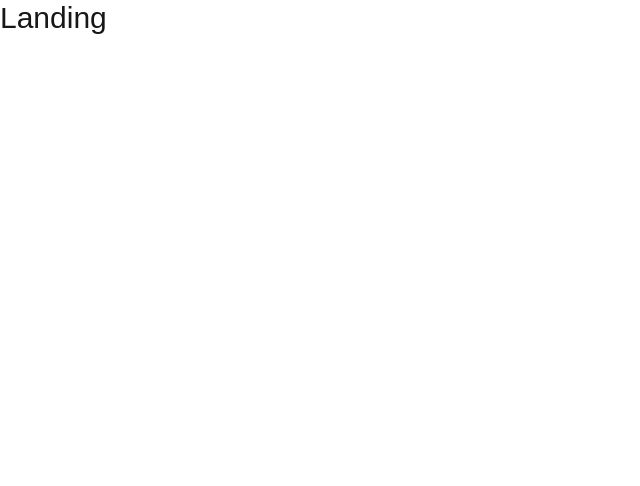
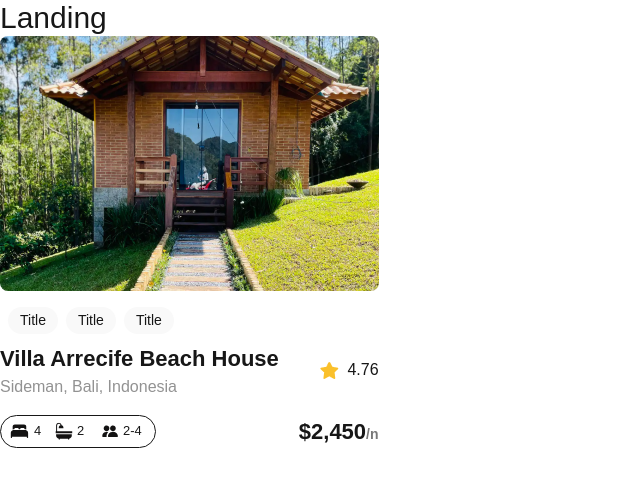
Before and after one commit to webmaster254/alx-project-0x00-setup, a Next.js app in the folder alx-project-0x00/: page /landing in a window 1280 px wide. Shown: the top 486 px of the page, without its empty margins (0-640 px from the left). Built offline with nearby package versions, Linux system fonts and the light colour scheme.

Commit message:
feat: add Card component to landing page and reorganize image assets

```diff
--- a/alx-project-0x00/components/Card.tsx
+++ b/alx-project-0x00/components/Card.tsx
@@ -1,6 +1,6 @@
 import Image from "next/image"
-import HOUSE_IMAGE from "@/public/assets/house.png"
-import STAR_IMAGE from "@/public/assets/star.png"
+import HOUSE_IMAGE from "@/public/assets/images/house.png"
+import STAR_IMAGE from "@/public/assets/images/star.png"
 import React from "react"
 import Pill from "./Pill"
 
--- a/alx-project-0x00/pages/landing.tsx
+++ b/alx-project-0x00/pages/landing.tsx
@@ -1,7 +1,11 @@
+
+import Card from "../components/Card";
+
 const Landing: React.FC = () => {
     return (
         <div>
             <h1 className="text-3xl font-extralight">Landing</h1>
+            <Card />
         </div>
     );
 };
```
Also changed, not shown: alx-project-0x00/public/assets/images/house.png (added), alx-project-0x00/public/assets/images/star.png (added).
